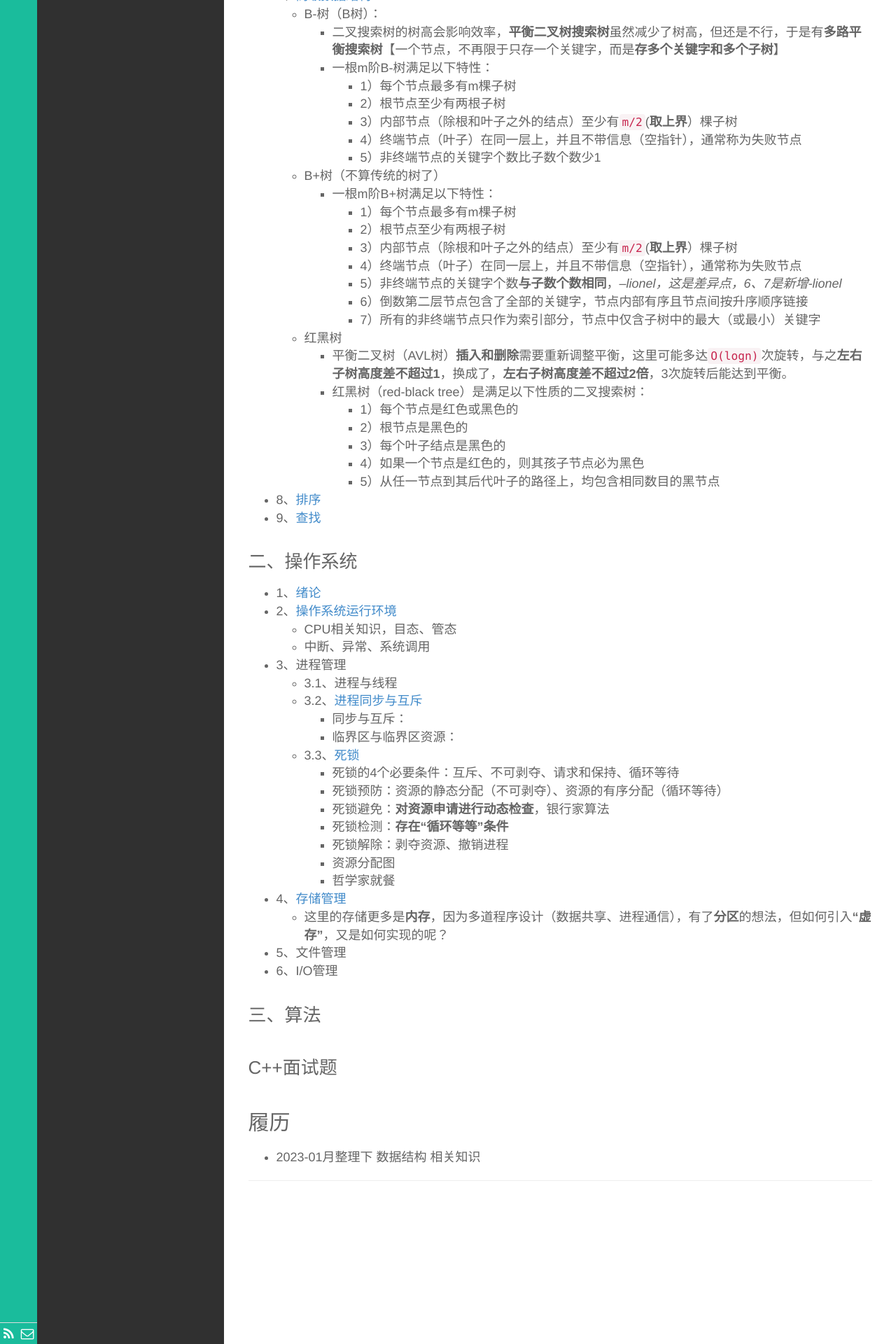
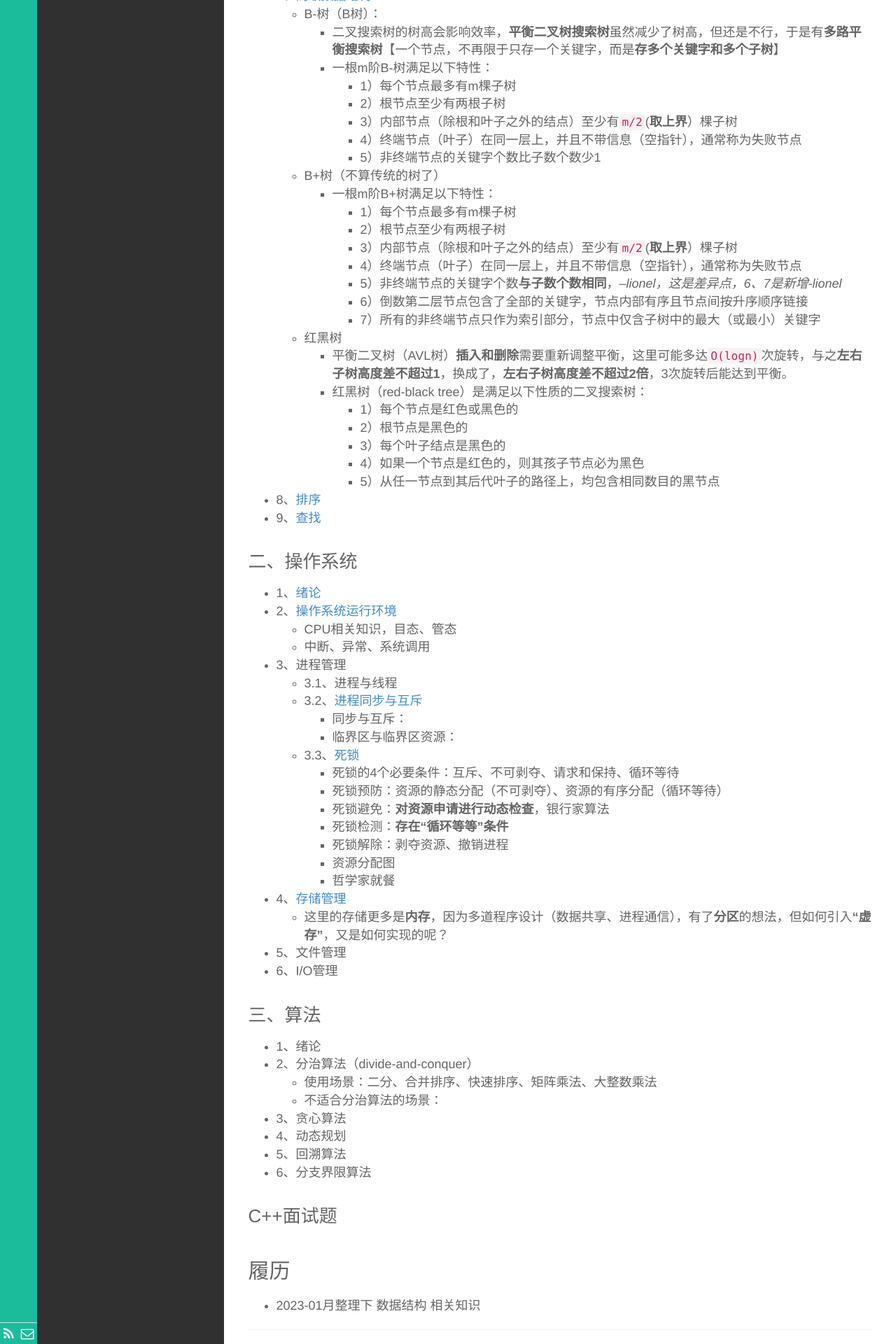
Before and after one commit to wolflion/blog, a Jekyll site: the page built from _posts/学习/2023-01-06-self-output-about-it.md, in a window 1280 px wide. Shown: the part 732-2652 px from the top of the page at 70% size. Built offline with Jekyll 4.4.1, drawn with Linux system fonts in a browser that asks for light colours.

Commit message:
Update 2023-01-06-self-output-about-it.md

```diff
--- a/_posts/学习/2023-01-06-self-output-about-it.md
+++ b/_posts/学习/2023-01-06-self-output-about-it.md
@@ -83,6 +83,15 @@ description:
 
 ### 三、算法
 
++ 1、绪论
++ 2、分治算法（divide-and-conquer）
+  + 使用场景：二分、合并排序、快速排序、矩阵乘法、大整数乘法
+  + 不适合分治算法的场景：
++ 3、贪心算法
++ 4、动态规划
++ 5、回溯算法
++ 6、分支界限算法
+
 ### C++面试题
 
 
```
